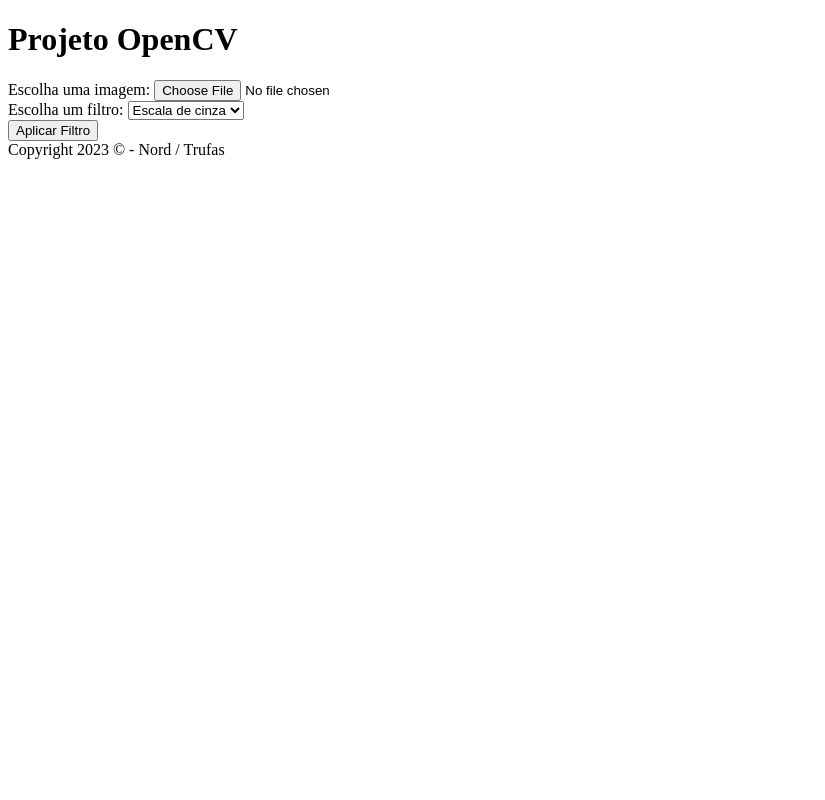
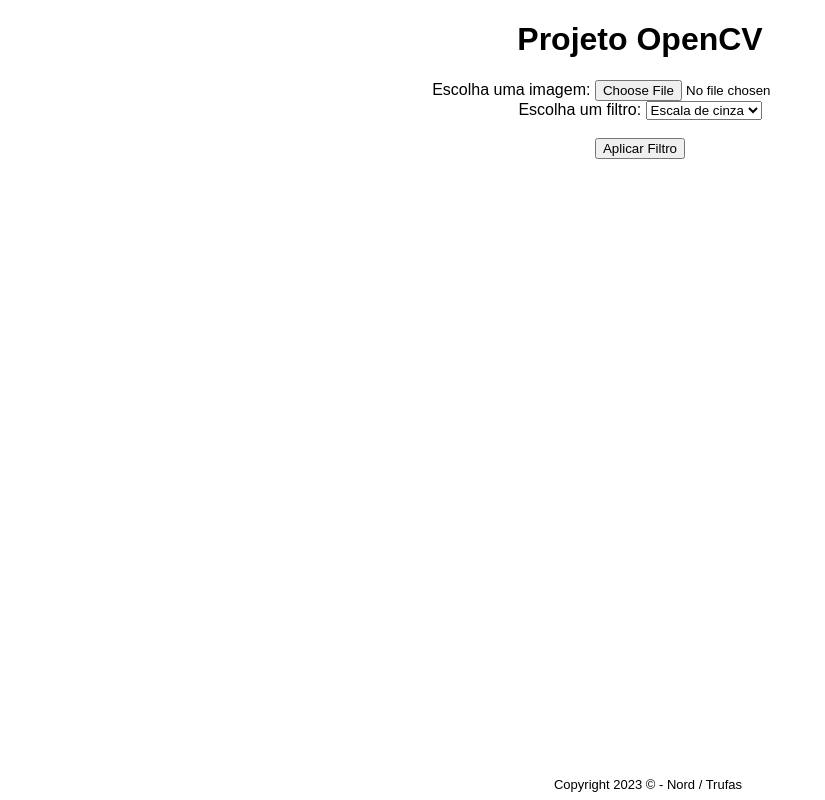
Before and after one commit to nordffa/Projeto-OpenCV, a Flask app: page / in a window 1280 px wide. Shown: the whole page, without its empty margins (0-825 px from the left). Run offline with Flask 3, Linux system fonts and the light colour scheme.

Commit message:
arquivo css + pequenos ajustes

```diff
--- /dev/null
+++ b/static/estilos.css
@@ -0,0 +1,13 @@
+html {
+    text-align: center;
+    font-family: sans-serif;
+}
+
+footer {
+    position: fixed;
+    width: 100%;
+    bottom: 0px;
+    line-height: 30px;
+    vertical-align: auto;
+    font-size: small;
+}
--- a/templates/base.html
+++ b/templates/base.html
@@ -1,9 +1,9 @@
 <!DOCTYPE html>
 <html lang="pt-BR">
-
     <head>
         <meta charset="UTF-8">
         <meta name="viewport" content="width=device-width, initial-scale=1.0">
+        <link rel="stylesheet" href="../static/estilos.css">
         {% block titulo %}{% endblock %}
     </head>
 
@@ -18,5 +18,4 @@
             Copyright 2023 © - Nord / Trufas
         </footer>
     </body>
-
 </html>
--- a/templates/index.html
+++ b/templates/index.html
@@ -14,7 +14,7 @@
             <option value="cinza">Escala de cinza</option>
             <option value="borrado">Borrado</option>
         </select>
-    <br>
+        <br><br>
         <input type="submit" value="Aplicar Filtro">
     </form>
 {% endblock %}
```
Lines whose indentation alone changed are shown as unchanged.
